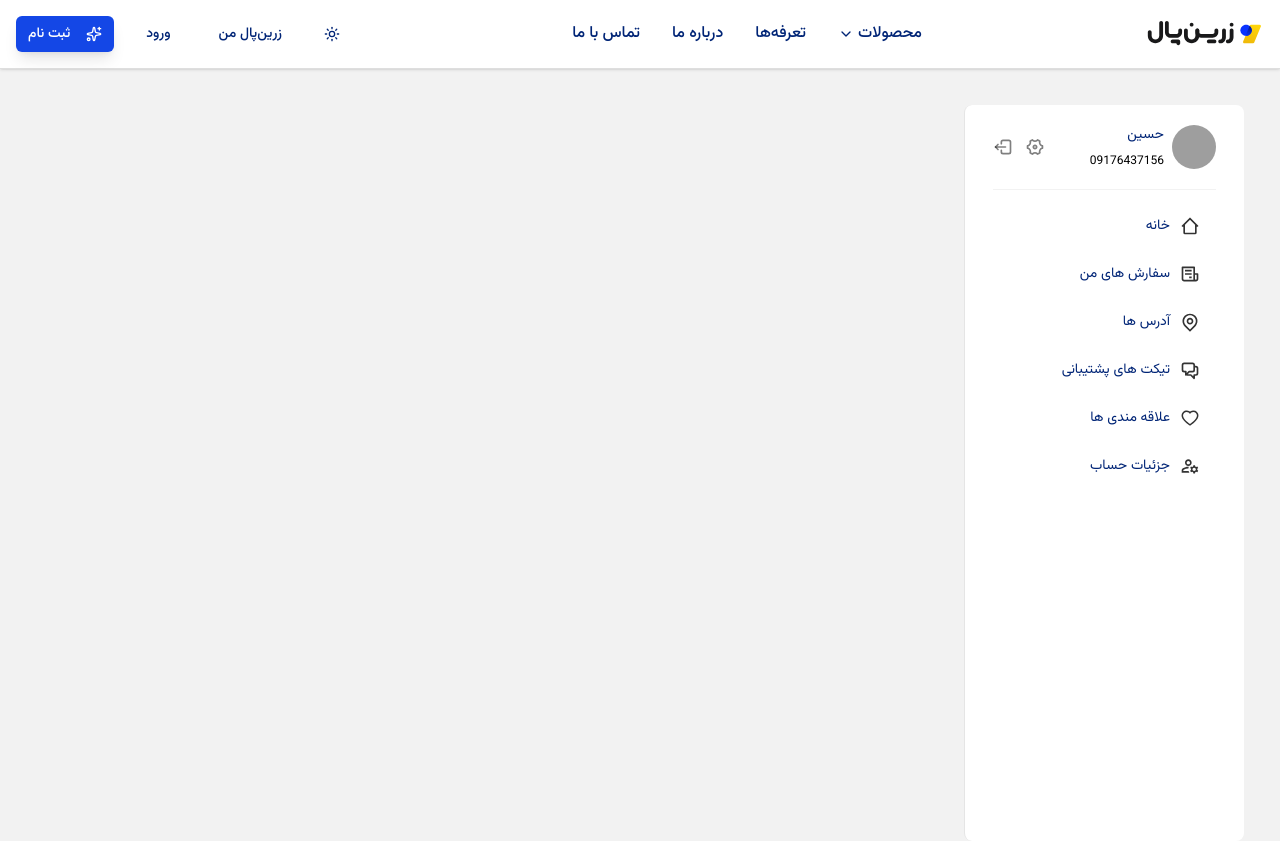
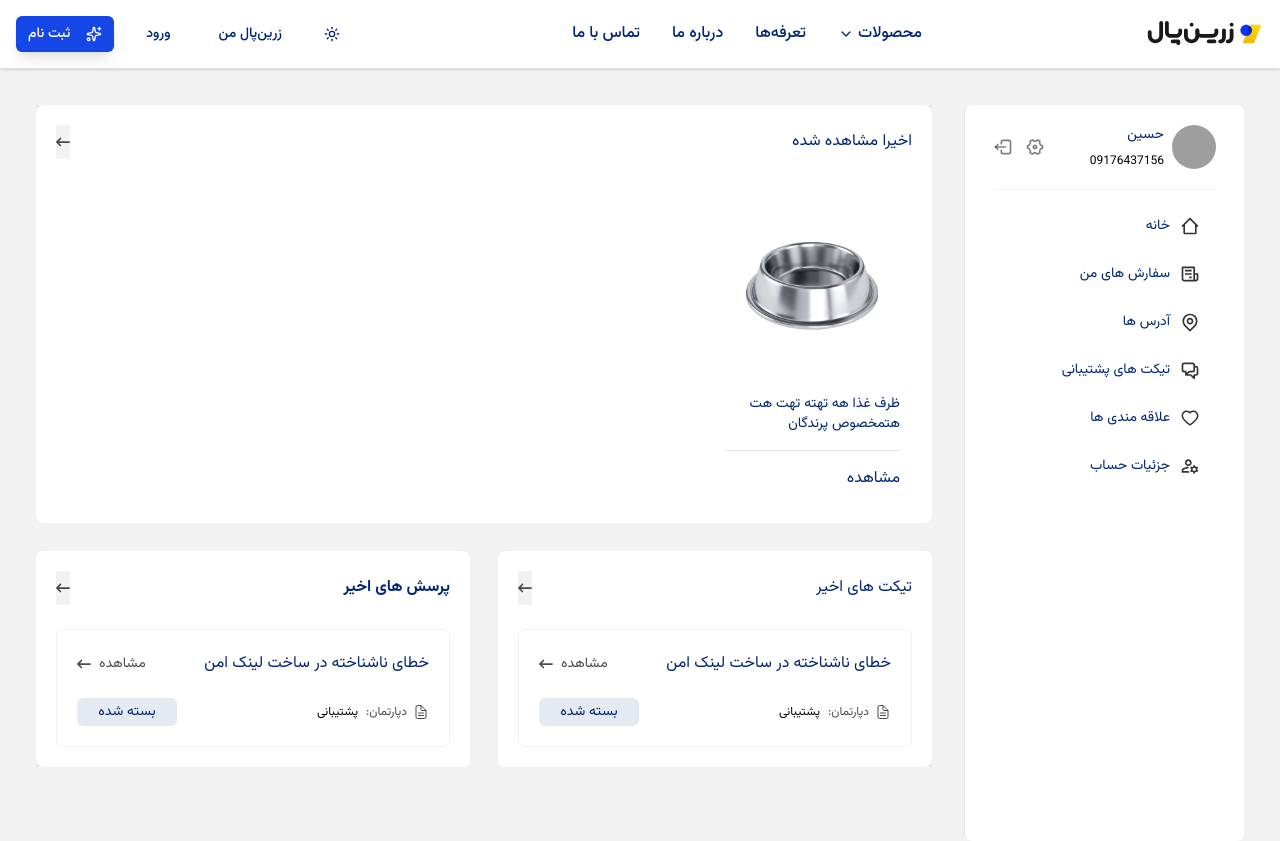
Before and after one commit to MohamadHosein86-Dev/Zarinpal, a Next.js app: page /user in a window 1280 px wide. Shown: the top 841 px of the page. Built offline with nearby package versions, Linux system fonts and the light colour scheme; grey boxes are pictures that could not be loaded.

Commit message:
feat(page): add dashboard content section with recently viewed and latest interactions components

```diff
--- /dev/null
+++ b/app/(page)/user/components/DashboardContent/DashboardContent.tsx
@@ -0,0 +1,15 @@
+import RecentlyViewedProducts from "./RecentlyViewedProducts";
+import LatestInteractions from "./LatestInteractions";
+
+export default function DashboardContent() {
+  return (
+    <section className="flex flex-col lg:gap-y-8 w-full overflow-hidden">
+      <section className="bg-white p-5 sm:p-7 lg:rounded-lg h-full">
+        <div className="-mx-5 -mb-6 lg:-m-7 bg-black/5">
+          <RecentlyViewedProducts />
+          <LatestInteractions />
+        </div>
+      </section>
+    </section>
+  );
+}
--- /dev/null
+++ b/app/(page)/user/components/DashboardContent/LatestInteractions.tsx
@@ -0,0 +1,78 @@
+"use client";
+import { FaArrowLeftLong } from "react-icons/fa6";
+import { IoDocumentTextOutline } from "react-icons/io5";
+import Link from "next/link";
+
+export default function LatestInteractions() {
+  return (
+    <div className="grid grid-cols-12 lg:gap-7">
+      {/* tickets */}
+      <section className="lg:col-span-6 col-span-full bg-white p-5 lg:rounded-lg">
+        {/* title */}
+        <div className="flex items-center justify-between mb-6">
+          <span className="font-danaBold">تیکت های اخیر</span>
+          <Link href="/courses" className="btn btn-primary btn-xs bg-black/5 text-black/70 py-2.5">
+            <FaArrowLeftLong className="size-3.5" />
+          </Link>
+        </div>
+        {/* tickets */}
+        <div className="space-y-5">
+          {/* item */}
+          <div className="p-5 space-y-5 border border-black/5 hover:border-black/15 transition-all rounded-md">
+            <div className="flex items-center justify-between gap-x-3">
+              <a href="#" className="text-base truncate">
+                خطای ناشناخته در ساخت لینک امن
+              </a>
+              <a href="#" className="flex items-center gap-x-2 py-1 text-sm shrink-0 text-black/70">
+                مشاهده
+                <FaArrowLeftLong className="size-3.5" />
+              </a>
+            </div>
+            <div className="flex items-center justify-between">
+              <div className="flex items-center gap-x-2 text-xs select-none">
+                <div className="flex items-center gap-x-1.5 text-black/70">
+                  <IoDocumentTextOutline className="size-4" />
+                  <span>دپارتمان:</span>
+                </div>
+                <span className="text-black font-danaBold">پشتیبانی</span>
+              </div>
+              <div className="w-25 text-center px-2 py-1 bg-primary/10 text-sm rounded-md">بسته شده </div>
+            </div>
+          </div>
+        </div>
+      </section>
+      {/* Q & A */}
+      <section className="lg:col-span-6 col-span-full bg-white p-5 lg:rounded-lg">
+        <div className="flex items-center justify-between mb-6">
+          <span className="font-bold">پرسش های اخیر</span>
+          <Link href="/courses" className="btn btn-primary btn-xs bg-black/5 text-black/70 py-2.5">
+            <FaArrowLeftLong className="size-3.5" />
+          </Link>
+        </div>
+        <div className="space-y-5">
+          <div className="p-5 space-y-5 border border-black/5 hover:border-black/15 transition-all rounded-md">
+            <div className="flex items-center justify-between gap-x-3">
+              <a href="#" className="text-base truncate">
+                خطای ناشناخته در ساخت لینک امن
+              </a>
+              <a href="#" className="flex items-center gap-x-2 py-1 text-sm shrink-0 text-black/70">
+                مشاهده
+                <FaArrowLeftLong className="size-3.5" />
+              </a>
+            </div>
+            <div className="flex items-center justify-between">
+              <div className="flex items-center gap-x-2 text-xs select-none">
+                <div className="flex items-center gap-x-1.5 text-black/70">
+                  <IoDocumentTextOutline className="size-4" />
+                  <span>دپارتمان:</span>
+                </div>
+                <span className="text-black font-danaBold">پشتیبانی</span>
+              </div>
+              <div className="w-25 text-center px-2 py-1 bg-primary/10 text-sm rounded-md">بسته شده </div>
+            </div>
+          </div>
+        </div>
+      </section>
+    </div>
+  );
+}
--- /dev/null
+++ b/app/(page)/user/components/DashboardContent/RecentlyViewedProducts.tsx
@@ -0,0 +1,33 @@
+import { FaArrowLeftLong } from "react-icons/fa6";
+import Link from "next/link";
+export default function RecentlyViewedProducts() {
+  return (
+    <div className="lg:pb-7">
+      <section className="bg-white p-5 lg:rounded-lg">
+        <div className="flex items-center justify-between mb-6">
+          <span className="font-danaBold">اخیرا مشاهده شده</span>
+          <Link href="/courses" className="btn btn-primary btn-xs bg-black/5 text-black/70 py-2.5">
+            <FaArrowLeftLong className="size-3.5" />
+          </Link>
+        </div>
+        {/* content */}
+        <div className="grid grid-cols-12 gap-5">
+          <div className="col-span-6 sm:col-span-4 xl:col-span-3 shadow-normal overflow-hidden group rounded-md">
+            <div className="relative overflow-hidden rounded-md">
+              {/* image */}
+              <img className="size-full rounded-md group-hover:scale-105 transition-all object-cover" src="/images/p-1.png" alt="" />
+            </div>
+            <div className="p-3">
+              <div className="pb-4 mb-4 border-b border-b-black/10">
+                <Link href="#" target="_blank" className="text-xs xl:text-sm h-7 xl:h-10 line-clamp-2">
+                  ظرف غذا هه تهته تهت هت هتمخصوص پرندگان
+                </Link>
+              </div>
+              <div className="btn btn-primary btn-sm w-full">مشاهده</div>
+            </div>
+          </div>
+        </div>
+      </section>
+    </div>
+  );
+}
--- a/app/(page)/user/page.tsx
+++ b/app/(page)/user/page.tsx
@@ -1,14 +1,14 @@
 import React from "react";
 import UserSidebar from "./components/Sidebar/UserSidebar";
+import DashboardContent from "./components/DashboardContent/DashboardContent";
 
 export default function UserPage() {
   return (
-    <div>
-      <section className="bg-black/5">
-        <div className="relative flex lg:items-start lg:gap-x-8 lg:p-9 max-w-[1440px] mx-auto">
-          <UserSidebar />
-        </div>
-      </section>
-    </div>
+    <section className="bg-black/5">
+      <div className="relative flex lg:items-start lg:gap-x-8 lg:p-9 max-w-[1440px] mx-auto">
+        <UserSidebar />
+        <DashboardContent />
+      </div>
+    </section>
   );
 }
```
